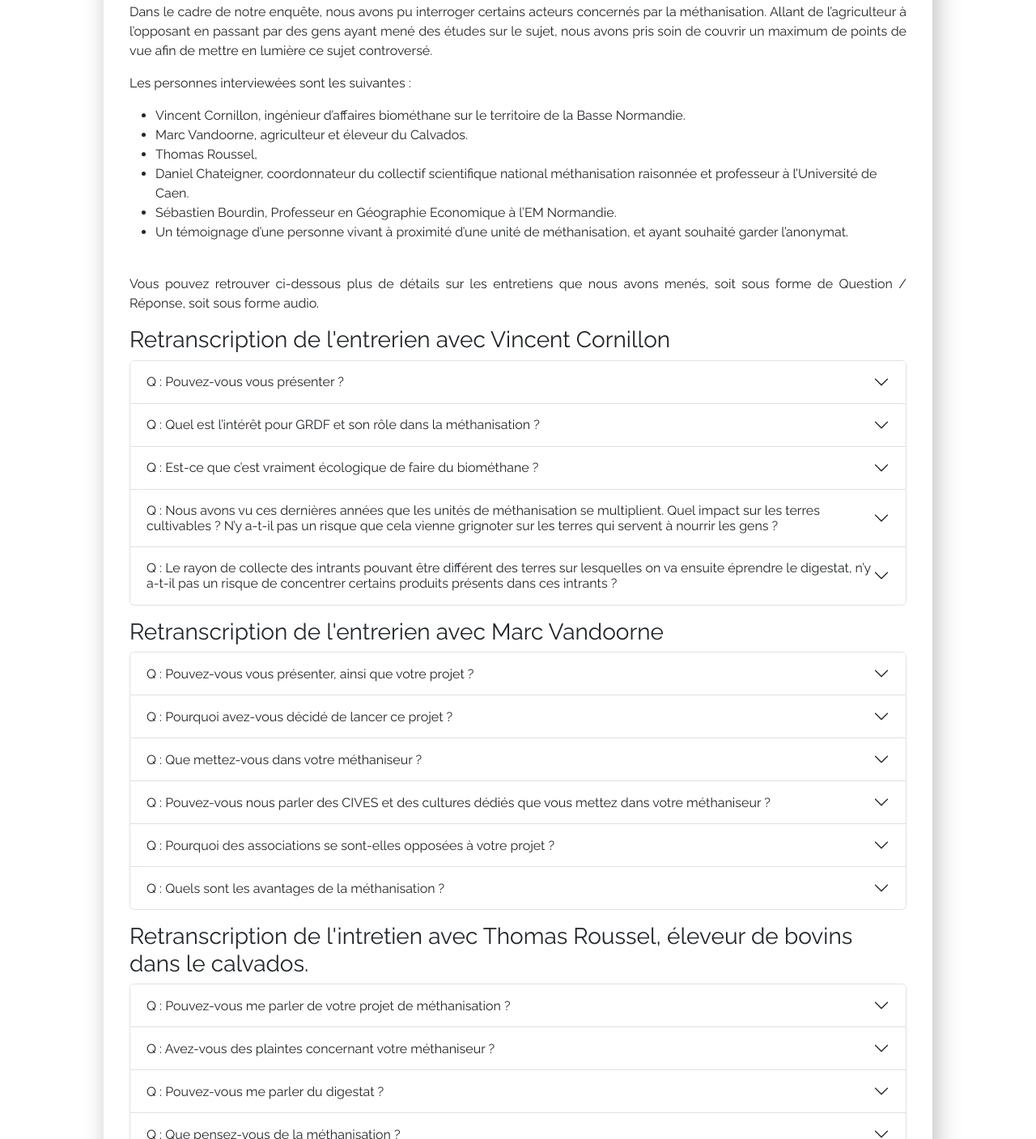
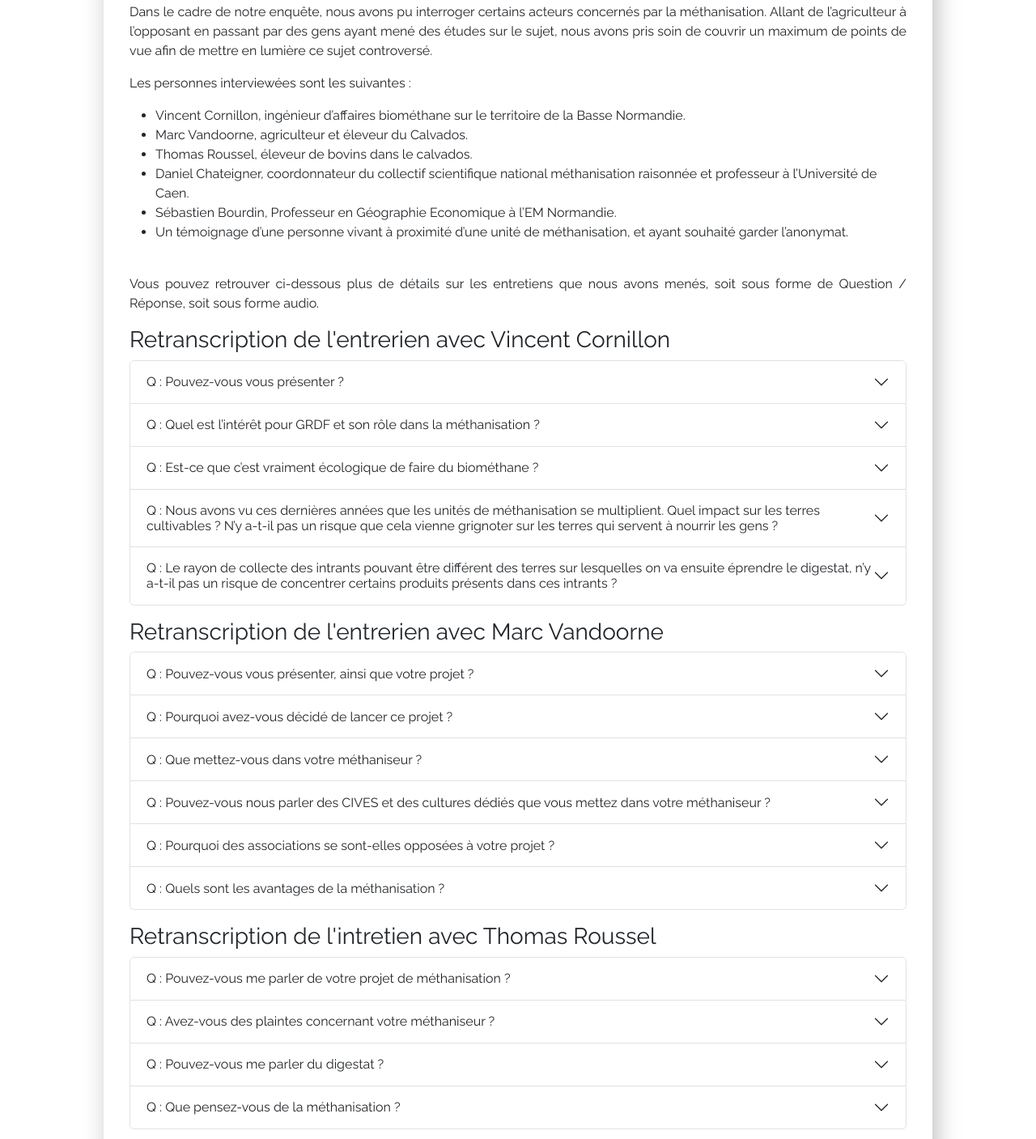
Before and after one commit to eltar14/site_methanisen, a plain HTML site: page index.html in a window 1280 px wide. Shown: the part 3455-4862 px from the top of the page at 81% size. Drawn offline with nearby package versions, Linux system fonts and the light colour scheme.

Commit message:
roussel 2

```diff
--- a/index.html
+++ b/index.html
@@ -141,7 +141,7 @@
         <ul>
             <li>Vincent Cornillon, ingénieur d’affaires biométhane sur le territoire de la Basse Normandie.</li>
             <li>Marc Vandoorne, agriculteur et éleveur du Calvados.</li>
-            <li>Thomas Roussel, </li>
+            <li>Thomas Roussel, éleveur de bovins dans le calvados.</li>
             <li>Daniel Chateigner, coordonnateur du collectif scientifique national méthanisation raisonnée et professeur à l’Université de Caen.</li>
             <li>Sébastien Bourdin, Professeur en Géographie Economique à l’EM Normandie.</li>
             <li>Un témoignage d’une personne vivant à proximité d’une unité de méthanisation, et ayant souhaité garder l’anonymat. </li>
@@ -340,7 +340,7 @@
     </div>
 
     <div id="rousselITW">
-        <h3>Retranscription de l'intretien avec Thomas Roussel, éleveur de bovins dans le calvados.</h3>
+        <h3>Retranscription de l'intretien avec Thomas Roussel</h3>
         <div class="accordion" id="accordionQARoussel">
 
 
```
